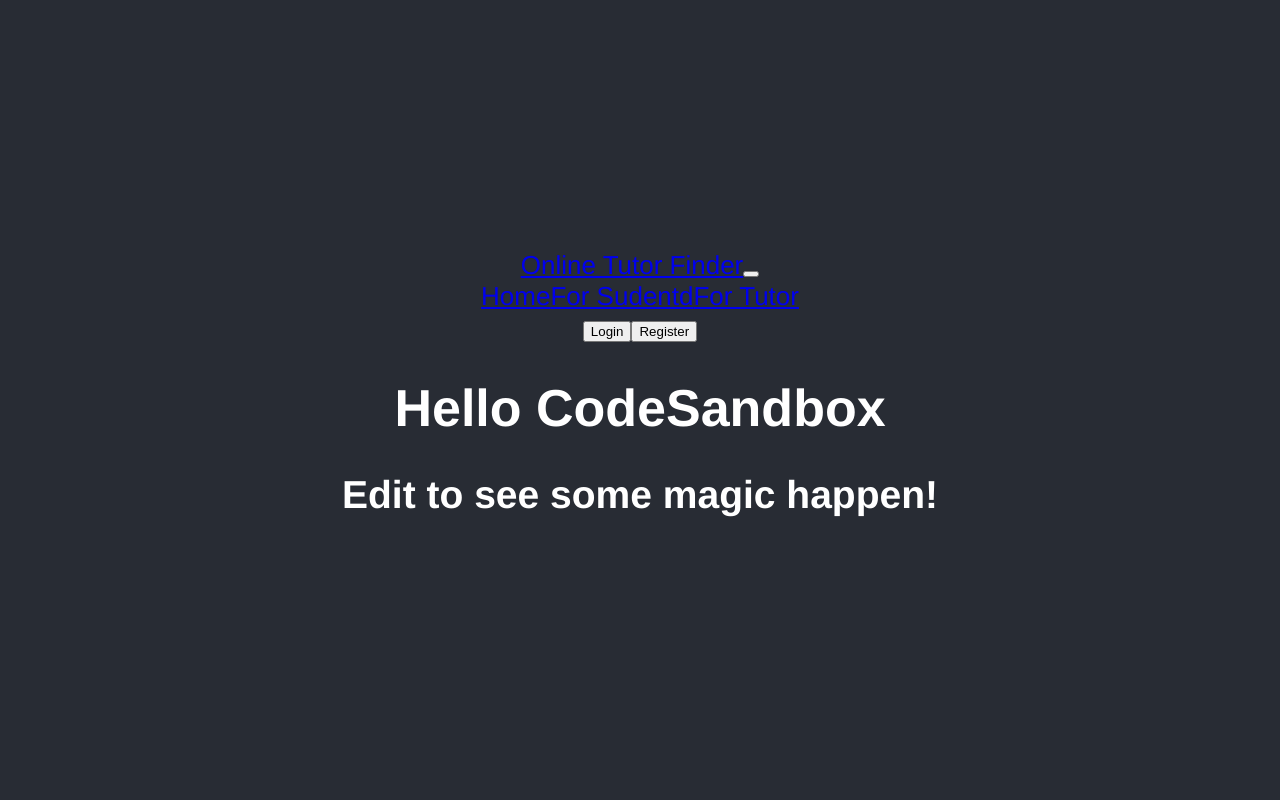
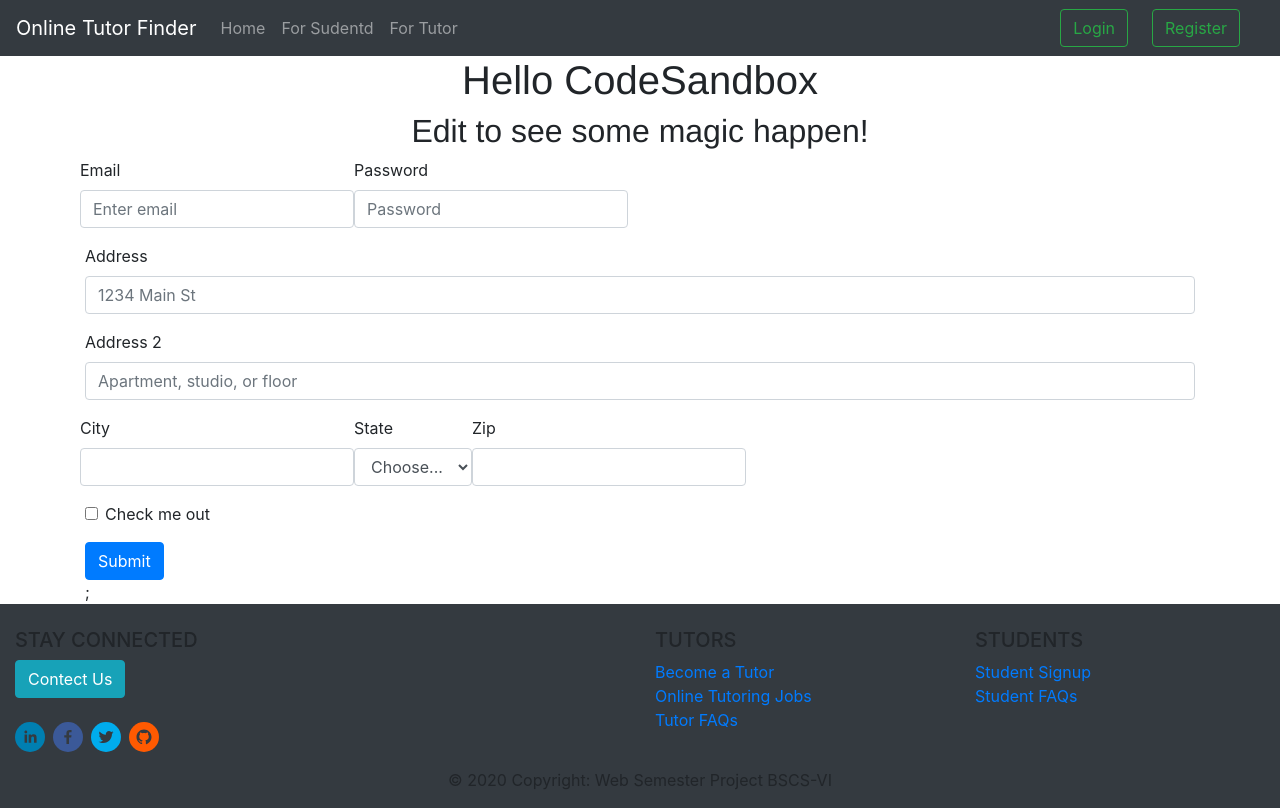
Before and after one commit to ABIDULLAH786/online-tutor-finder, a React (Create React App) app: page / in a window 1280 px wide. Built offline with nearby package versions, Linux system fonts and the light colour scheme.

Commit message:
header and footer done

```diff
--- a/package.json
+++ b/package.json
@@ -6,10 +6,14 @@
     "@testing-library/jest-dom": "^5.14.1",
     "@testing-library/react": "^11.2.7",
     "@testing-library/user-event": "^12.8.3",
+    "bootstrap": "^4.6.0",
     "mysql": "^2.18.1",
     "react": "^17.0.2",
+    "react-bootstrap": "^1.6.1",
+    "react-bootstrap-icons": "^1.5.0",
     "react-dom": "^17.0.2",
     "react-scripts": "4.0.3",
+    "react-social-icons": "^5.5.0",
     "web-vitals": "^1.1.2"
   },
   "scripts": {
--- a/src/App.js
+++ b/src/App.js
@@ -1,14 +1,20 @@
-import logo from './logo.svg';
-import './App.css';
-import Navbar from './components/Navbar';
-
+import Header from "./components/header";
+import Form from "./components/form";
+import Footer from "./components/footer";
+import React from "react";
+import {Container} from "react-bootstrap";
 function App() {
   return (
-    <div className="App">
-      <header className="App-header">
-        <Navbar />
-      </header>
-    </div>
+    <>
+        <Header />
+
+      <Container>
+        <Form />
+      </ Container>
+
+        <Footer />
+
+    </>
   );
 }
 
--- a/src/components/Section1.js
+++ b/src/components/Section1.js
@@ -1,5 +1,5 @@
 import React from "react";
-import "/src/css/style.css";
+import "../css/style.css";
 export default function Section_1() {
     return (
         <div className="App Section1">
--- /dev/null
+++ b/src/components/footer.js
@@ -0,0 +1,88 @@
+import React from "react";
+// https://gist.github.com/Luke-zhang-04/7cb523899ca4044f805f0d0909e4c5c1
+import { Footer } from "react-bootstrap";
+import { Card } from "react-bootstrap";
+import { Button } from "react-bootstrap";
+import { SocialIcon } from "react-social-icons";
+// import "../Styles/styles.css";
+
+class Foot extends React.Component {
+  render() {
+    return (
+      <>
+        <footer className="page-footer font-small blue pt-4 bg-dark footerText">
+          <div className="container-fluid text-center text-md-left">
+            <div className="row ">
+              <div className="col-md-6 mt-md-0 mt-3 ">
+                <span className="center">
+                  <h5 className="text-uppercase">Stay Connected</h5>
+                  <Button variant="info">Contect Us</Button>
+                  <br />
+                  <br />
+                  <div>
+                    {/* style={{ height: 25, width: 25 }} */}
+                    <SocialIcon
+                      className="mr-2"
+                      url="https://linkedin.com/in/jaketrent"
+                      style={{ height: 30, width: 30 }}
+                    />
+                    <SocialIcon
+                      className="mr-2"
+                      url="https://facebook.com/in/jaketrent"
+                      style={{ height: 30, width: 30 }}
+                    />
+                    <SocialIcon
+                      className="mr-2"
+                      url="https://twitter.com/in/jaketrent"
+                      style={{ height: 30, width: 30 }}
+                    />
+                    <SocialIcon
+                      url="https://github.com/in/jaketrent"
+                      style={{ height: 30, width: 30 }}
+                      bgColor="#ff5a01"
+                    />
+                  </div>
+                </span>
+              </div>
+
+              <hr className="clearfix w-100 d-md-none pb-0" />
+
+              <div className="col-md-3 mb-md-0 mb-3">
+                <h5 className="text-uppercase">Tutors</h5>
+                <ul className="list-unstyled">
+                  <li>
+                    <a href="#!">Become a Tutor</a>
+                  </li>
+                  <li>
+                    <a href="#!">Online Tutoring Jobs</a>
+                  </li>
+                  <li>
+                    <a href="#!">Tutor FAQs</a>
+                  </li>
+                </ul>
+              </div>
+
+              <div className="col-md-3 mb-md-0 mb-3">
+                <h5 className="text-uppercase">Students</h5>
+                <ul className="list-unstyled">
+                  <li>
+                    <a href="#!">Student Signup</a>
+                  </li>
+                  <li>
+                    <a href="#!">Student FAQs</a>
+                  </li>
+                </ul>
+              </div>
+            </div>
+          </div>
+
+          <div className="footer-copyright text-center py-3">
+            © 2020 Copyright: Web Semester Project BSCS-VI
+          </div>
+        </footer>
+      </>
+    );
+  }
+}
+
+export default Foot;
--- /dev/null
+++ b/src/components/form.js
@@ -0,0 +1,64 @@
+import { Button } from "react-bootstrap";
+import { Form } from "react-bootstrap";
+import React from "react";
+
+export default class MyForm extends React.Component {
+  render() {
+    return (
+      <>
+        <Form>
+          <Form.Row>
+            <Form.Group controlId="formGridEmail">
+              <Form.Label>Email</Form.Label>
+              <Form.Control type="email" placeholder="Enter email" />
+            </Form.Group>
+
+            <Form.Group controlId="formGridPassword">
+              <Form.Label>Password</Form.Label>
+              <Form.Control type="password" placeholder="Password" />
+            </Form.Group>
+          </Form.Row>
+
+          <Form.Group controlId="formGridAddress1">
+            <Form.Label>Address</Form.Label>
+            <Form.Control placeholder="1234 Main St" />
+          </Form.Group>
+
+          <Form.Group controlId="formGridAddress2">
+            <Form.Label>Address 2</Form.Label>
+            <Form.Control placeholder="Apartment, studio, or floor" />
+          </Form.Group>
+
+          <Form.Row>
+            <Form.Group controlId="formGridCity">
+              <Form.Label>City</Form.Label>
+              <Form.Control />
+            </Form.Group>
+
+            <Form.Group controlId="formGridState">
+              <Form.Label>State</Form.Label>
+              <Form.Control as="select" defaultValue="Choose...">
+                <option>Choose...</option>
+                <option>...</option>
+              </Form.Control>
+            </Form.Group>
+
+            <Form.Group controlId="formGridZip">
+              <Form.Label>Zip</Form.Label>
+              <Form.Control />
+            </Form.Group>
+          </Form.Row>
+
+          <Form.Group id="formGridCheckbox">
+            <Form.Check type="checkbox" label="Check me out" />
+          </Form.Group>
+
+          <Button variant="primary" type="submit">
+            Submit
+          </Button>
+        </Form>
+        ;
+      </>
+    );
+  }
+}
--- a/src/index.js
+++ b/src/index.js
@@ -3,7 +3,7 @@ import ReactDOM from 'react-dom';
 import './index.css';
 import App from './App';
 import reportWebVitals from './reportWebVitals';
-
+import 'bootstrap/dist/css/bootstrap.min.css';
 ReactDOM.render(
   <React.StrictMode>
     <App />
```
Also changed, not shown: src/components/header.js (renamed from src/components/Navbar.js), 1 other file (tests, documents, lock files or other folders).
